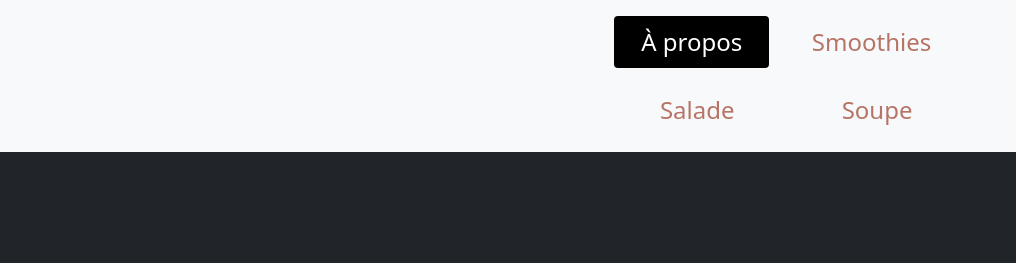
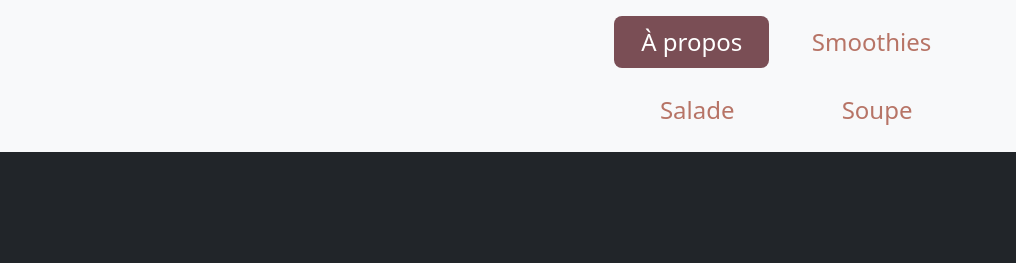
Before and after one commit to ElodieGrenier/TP3-ElodieGrenier-SSS, a plain HTML site: page index.html in a window 1280 px wide. In both pictures the pointer is over the link 955 px from the left and 42 px from the top of the page. Shown: the top 263 px of the page, 264-1280 px from the left. Drawn offline with nearby package versions, Linux system fonts and the light colour scheme.

Commit message:
Ajustements dans style sur bouton:hover

```diff
--- a/css/style.css
+++ b/css/style.css
@@ -1,11 +1,10 @@
-
 :root {
     /* Palette de couleur */
     --primary-color-light: rgba(226, 181, 154);
     --primary-color-black: rgb(0, 0, 0);
     --primary-color-dark: rgb(183, 116, 102);
-    --primary-color-danger: rgb(255, 225, 175) ;
-
+    --primary-color-danger: rgb(255, 225, 175);
+    --bg-link: rgb(122, 78, 85);
     font-family: 'Lucida Sans', 'Lucida Sans Regular', 'Lucida Grande', 'Lucida Sans Unicode', Geneva, Verdana, sans-serif;
 
 }
@@ -16,23 +15,26 @@ body {
     color: var(--primary-color-black);
 
 }
-.banniere  {
+
+.banniere {
     display: inline-block;
     width: 100%;
     background-color: var(--primary-color-dark);
     vertical-align: middle;
 }
-.banniere_menu{
+
+.banniere_menu {
     color: var(--primary-color-dark);
     margin-right: 50px;
     font-size: 1.5rem;
 }
 
-.nav-link{
-color: var(--primary-color-dark);
+.nav-link {
+    color: var(--primary-color-dark);
 }
+
 .nav-link:hover {
     color: var(--bs-white);
-    background-color: var(--primary-color-black);
-    border-radius: 0.25rem;
+    background-color: var(--bg-link);
+    border-radius: 0.5rem;
 }
```
